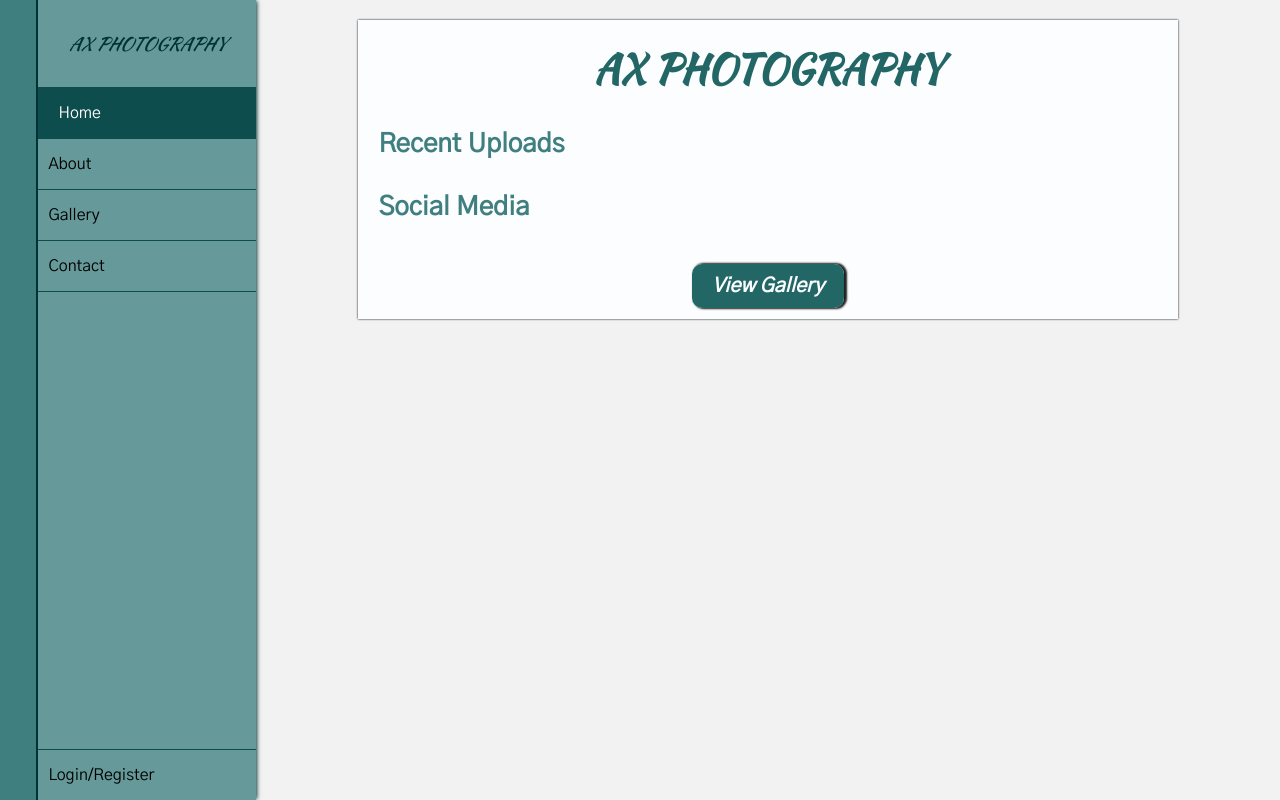
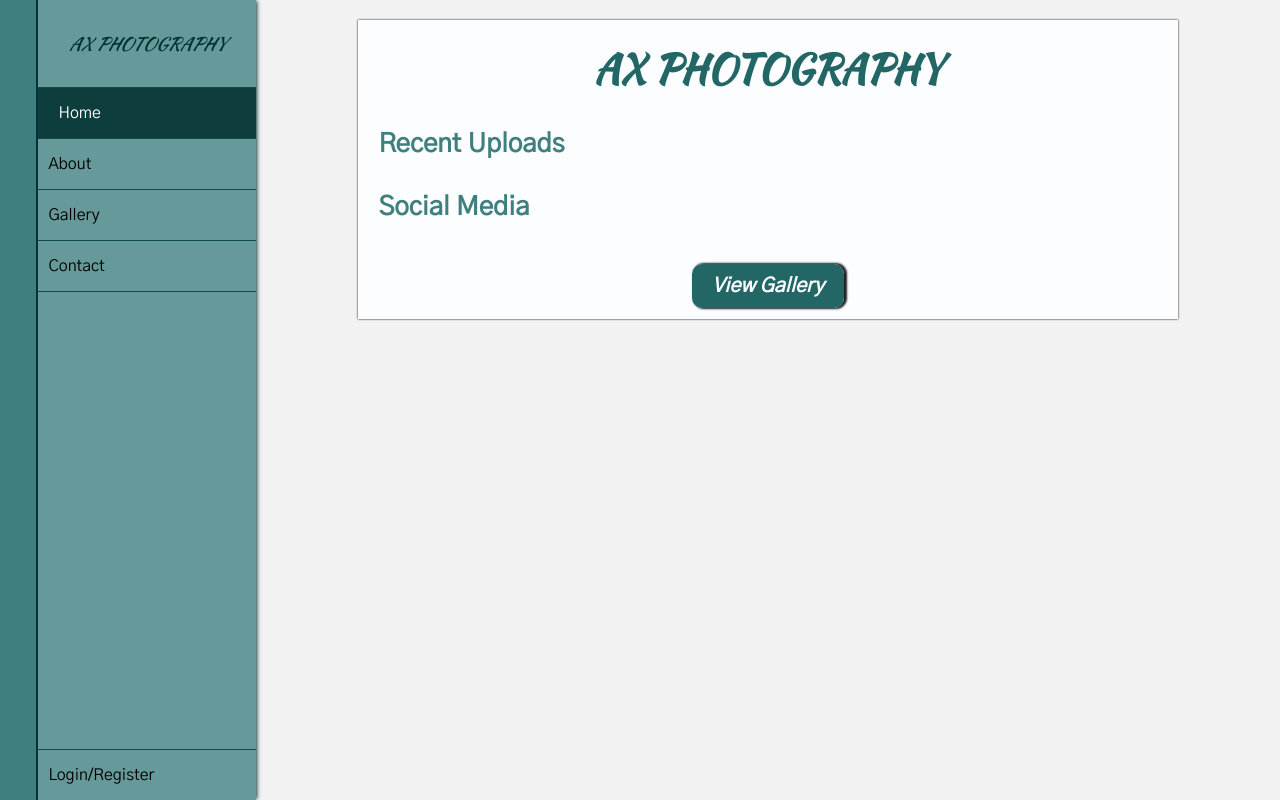
Before and after one commit to rezaa91/photo-gallery, a PHP site: page /index.php in a window 1280 px wide, while the restyled element is pressed. Run offline with PHP 8.4, Linux system fonts and the light colour scheme; data that the repository does not hold is empty.

Commit message:
added :active styling to nav tabs

```diff
--- a/src/css/layouts/sidebar.css
+++ b/src/css/layouts/sidebar.css
@@ -68,6 +68,9 @@ SIDE BAR styling
     color:white;
     padding-left:20px;
 }
+.sidebar-link:active{
+    background-color:#0d3d3d;
+}
 
 #user-link{
     position:absolute;
```
